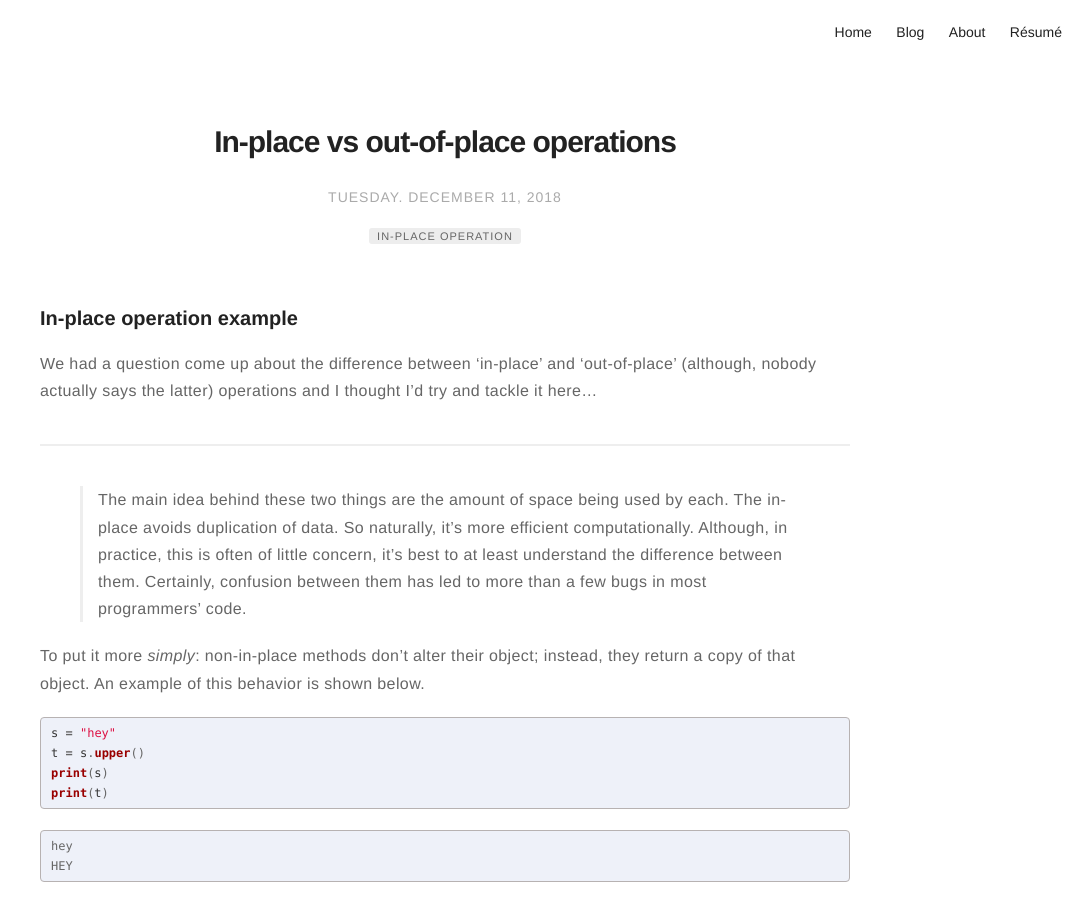
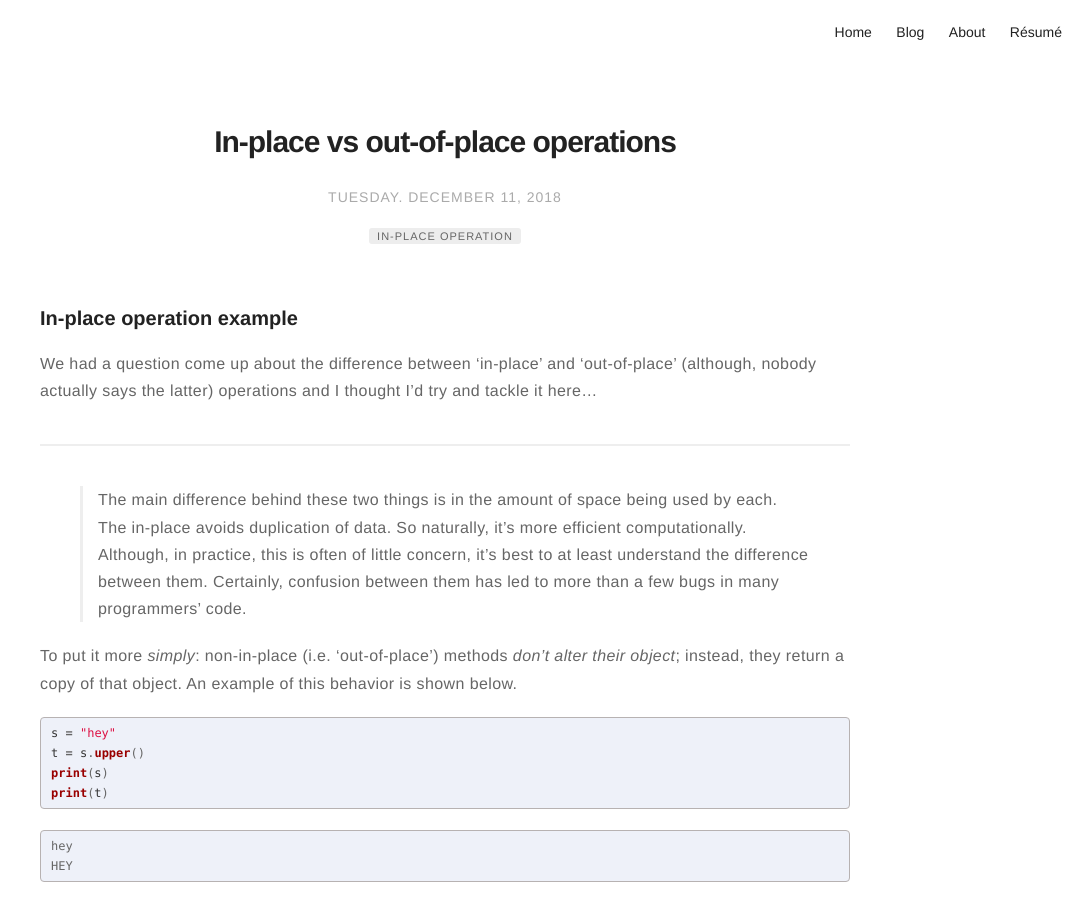
Before and after one commit to meccaLeccaHi/meccaLeccaHi.github.io, a Jekyll site: the page built from _posts/2018-12-11-in-place_operations.md, in a window 1280 px wide and 900 px high. Shown: the whole window, without its empty margins (195-1280 px from the left). Built offline with Jekyll 4.4.1, drawn with Linux system fonts in a browser that asks for light colours; comment, search, counter and statistics services are not loaded.

Commit message:
updated post

````diff
--- a/_posts/2018-12-11-in-place_operations.md
+++ b/_posts/2018-12-11-in-place_operations.md
@@ -16,9 +16,9 @@ We had a question come up about the difference between 'in-place' and 'out-of-pl
 
 ---
 
-> The main idea behind these two things are the amount of space being used by each. The in-place avoids duplication of data. So naturally, it's more efficient computationally. Although, in practice, this is often of little concern, it's best to at least understand the difference between them. Certainly, confusion between them has led to more than a few bugs in most programmers' code.
+> The main difference behind these two things is in the amount of space being used by each. The in-place avoids duplication of data. So naturally, it's more efficient computationally. Although, in practice, this is often of little concern, it's best to at least understand the difference between them. Certainly, confusion between them has led to more than a few bugs in many programmers' code.
 
-To put it more *simply*: non-in-place methods don't alter their object; instead, they return a copy of that object. An example of this behavior is shown below.
+To put it more *simply*: non-in-place (i.e. 'out-of-place') methods *don't alter their object*; instead, they return a copy of that object. An example of this behavior is shown below.
 
 
 ```python
````
